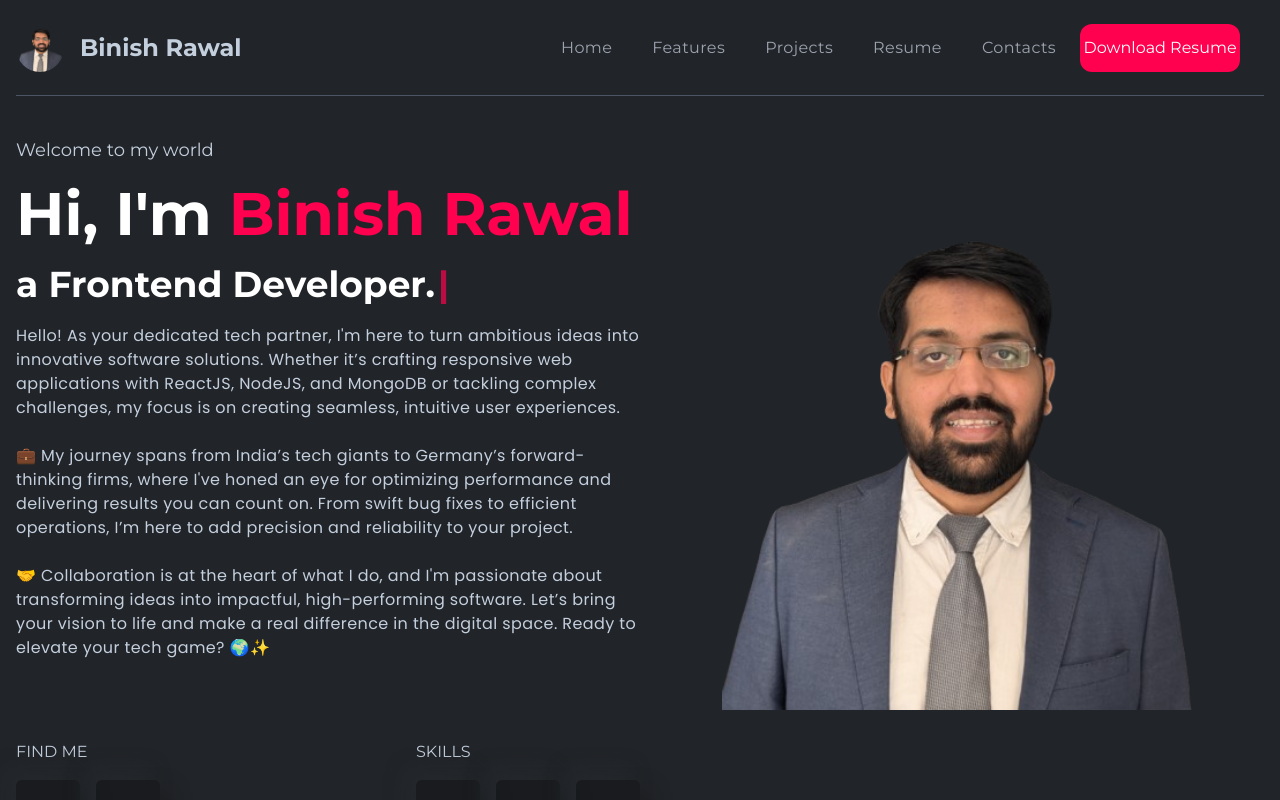
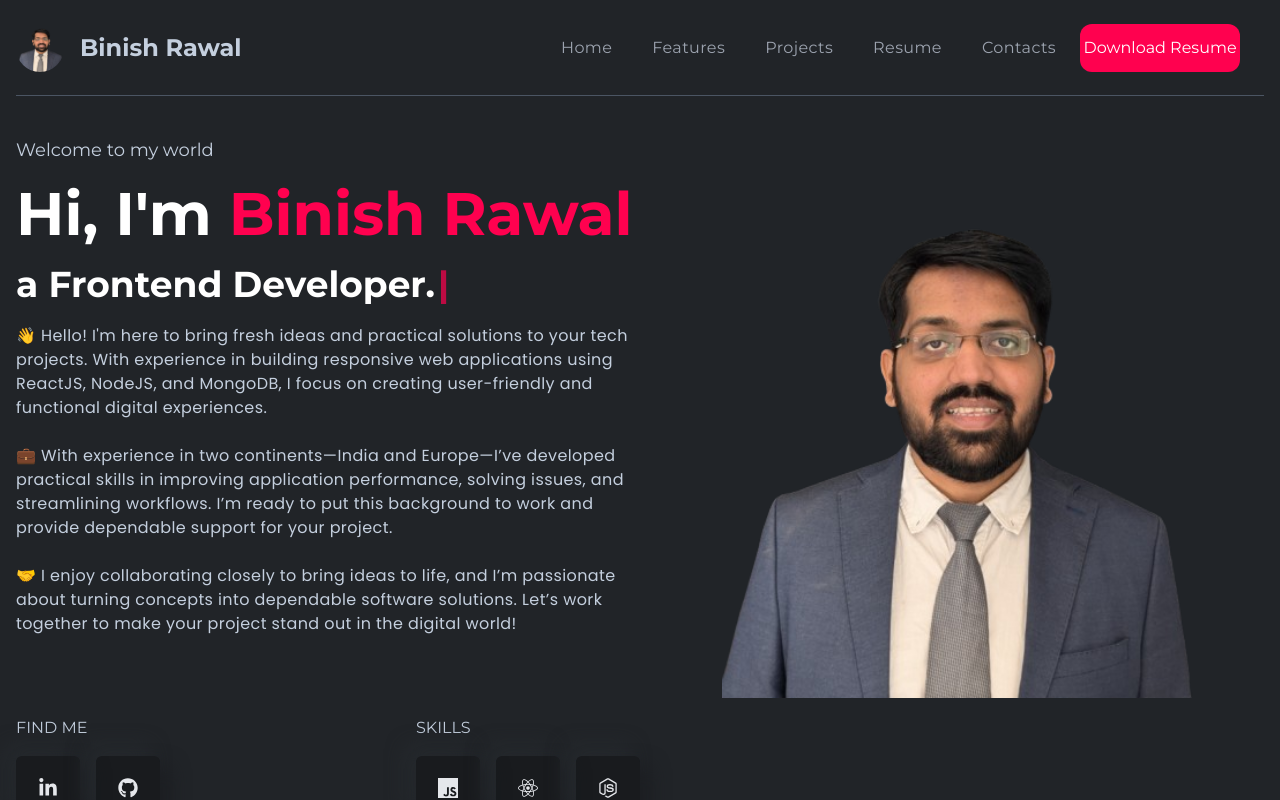
Before and after one commit to Binish30/portfolio, a React (Create React App) app: page / in a window 1280 px wide. Shown: the top 800 px of the page. Built offline with nearby package versions, Linux system fonts and the light colour scheme.

Commit message:
Update details

```diff
--- a/src/components/banner/LeftBanner.js
+++ b/src/components/banner/LeftBanner.js
@@ -28,13 +28,13 @@ const LeftBanner = () => {
           />
         </h2>
         <p className="text-base font-bodyFont leading-6 tracking-wide">
-        Hello! As your dedicated tech partner, I'm here to turn ambitious ideas into innovative software solutions. Whether it’s crafting responsive web applications with ReactJS, NodeJS, and MongoDB or tackling complex challenges, my focus is on creating seamless, intuitive user experiences.
+        👋 Hello! I'm here to bring fresh ideas and practical solutions to your tech projects. With experience in building responsive web applications using ReactJS, NodeJS, and MongoDB, I focus on creating user-friendly and functional digital experiences.
           <br />
           <br />
-          💼 My journey spans from India’s tech giants to Germany’s forward-thinking firms, where I've honed an eye for optimizing performance and delivering results you can count on. From swift bug fixes to efficient operations, I’m here to add precision and reliability to your project.
+          💼 With experience in two continents—India and Europe—I’ve developed practical skills in improving application performance, solving issues, and streamlining workflows. I’m ready to put this background to work and provide dependable support for your project.
           <br />
           <br />
-          🤝 Collaboration is at the heart of what I do, and I'm passionate about transforming ideas into impactful, high-performing software. Let’s bring your vision to life and make a real difference in the digital space. Ready to elevate your tech game? 🌍✨
+          🤝 I enjoy collaborating closely to bring ideas to life, and I’m passionate about turning concepts into dependable software solutions. Let’s work together to make your project stand out in the digital world!
         </p>
       </div>
       <div className="flex flex-col xl:flex-row gap-6 lgl:gap-0 justify-between">
```
